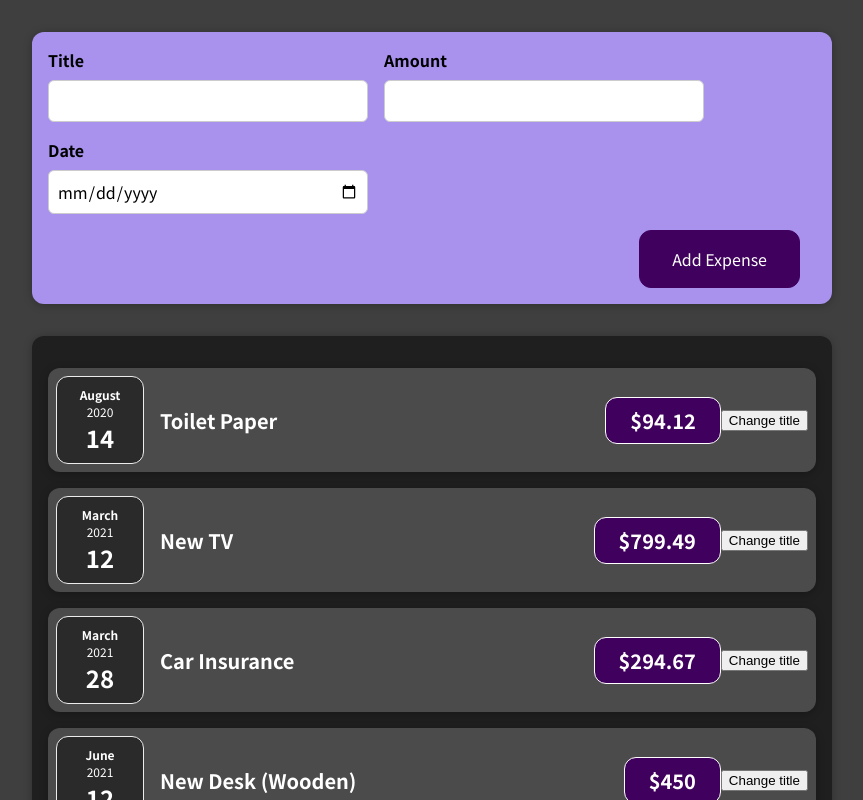
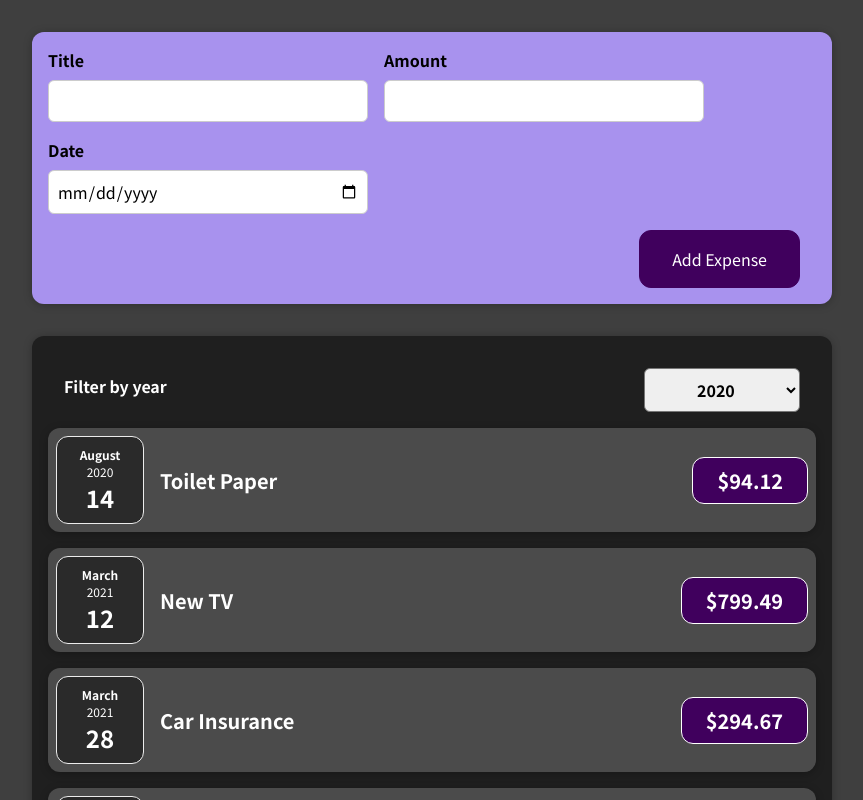
Before and after one commit to bombasic/my-test-app, a React (Create React App) app: page / in a window 1280 px wide. Shown: the top 800 px of the page, without its empty margins (208-1071 px from the left). Built offline with nearby package versions, Linux system fonts and the light colour scheme.

Commit message:
61. Create ExpenseFilter.js and lift the state up to Expenses.js

```diff
--- a/src/components/Expenses/ExpenseItem.js
+++ b/src/components/Expenses/ExpenseItem.js
@@ -1,25 +1,17 @@
-import React, { useState } from "react";
+import React from "react";
 
 import ExpenseDate from "./ExpenseDate";
 import Card from "../UI/Card";
 import "./ExpenseItem.css";
 
 const ExpenseItem = (props) => {
-  const [title, setTitle] = useState(props.title);
-
-  const clickHandler = () => {
-    setTitle("Updated!");
-    console.log(title);
-  };
-
   return (
     <Card className="expense-item">
       <ExpenseDate date={props.date} />
       <div className="expense-item__description">
-        <h2>{title}</h2>
+        <h2>{props.title}</h2>
         <div className="expense-item__price">${props.amount}</div>
       </div>
-      <button onClick={clickHandler}>Change title</button>
     </Card>
   );
 };
--- a/src/components/Expenses/Expenses.js
+++ b/src/components/Expenses/Expenses.js
@@ -1,10 +1,23 @@
+import React, { useState } from "react";
+
 import ExpenseItem from "./ExpenseItem";
 import Card from "../UI/Card";
 import "./Expenses.css";
+import ExpensesFilter from "./ExpensesFilter";
 
 const Expenses = (props) => {
+  const [filteredYear, setFilteredYear] = useState("2020");
+  const filterChangeHandler = (selectedYear) => {
+    setFilteredYear(selectedYear);
+  };
+
   return (
+    <div>
       <Card className="expenses">
+        <ExpensesFilter
+          selected={filteredYear}
+          onChangeFilter={filterChangeHandler}
+        />
         <ExpenseItem
           title={props.items[0].title}
           amount={props.items[0].amount}
@@ -26,6 +39,7 @@
           date={props.items[3].date}
         />
       </Card>
+    </div>
   );
 };
 
--- /dev/null
+++ b/src/components/Expenses/ExpensesFilter.css
@@ -0,0 +1,24 @@
+.expenses-filter {
+  color: white;
+  padding: 0 1rem;
+}
+
+.expenses-filter__control {
+  display: flex;
+  width: 100%;
+  align-items: center;
+  justify-content: space-between;
+  margin: 1rem 0;
+}
+
+.expenses-filter label {
+  font-weight: bold;
+  margin-bottom: 0.5rem;
+}
+
+.expenses-filter select {
+  font: inherit;
+  padding: 0.5rem 3rem;
+  font-weight: bold;
+  border-radius: 6px;
+}
--- /dev/null
+++ b/src/components/Expenses/ExpensesFilter.js
@@ -0,0 +1,25 @@
+import React from "react";
+
+import "./ExpensesFilter.css";
+
+const ExpensesFilter = (props) => {
+  const dropdownChangeHandler = (event) => {
+    props.onChangeFilter(event.target.value);
+  };
+
+  return (
+    <div className="expenses-filter">
+      <div className="expenses-filter__control">
+        <label>Filter by year</label>
+        <select value={props.selected} onChange={dropdownChangeHandler}>
+          <option value="2022">2022</option>
+          <option value="2021">2021</option>
+          <option value="2020">2020</option>
+          <option value="2019">2019</option>
+        </select>
+      </div>
+    </div>
+  );
+};
+
+export default ExpensesFilter;
```
Also changed, not shown: 1 other file (tests, documents, lock files or other folders). Lines whose indentation alone changed are shown as unchanged.
